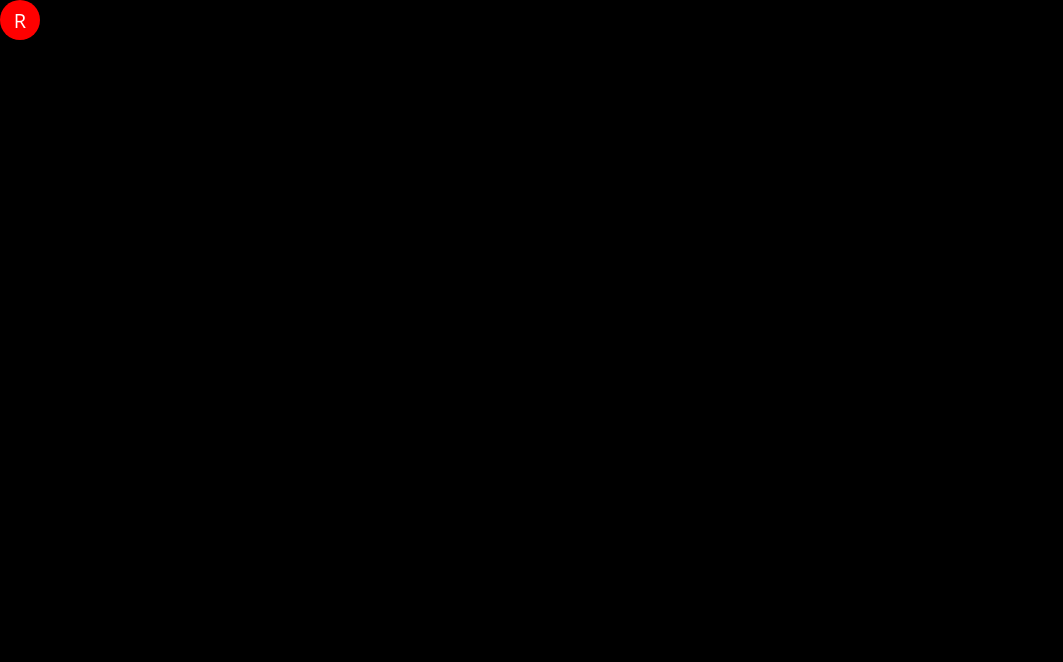
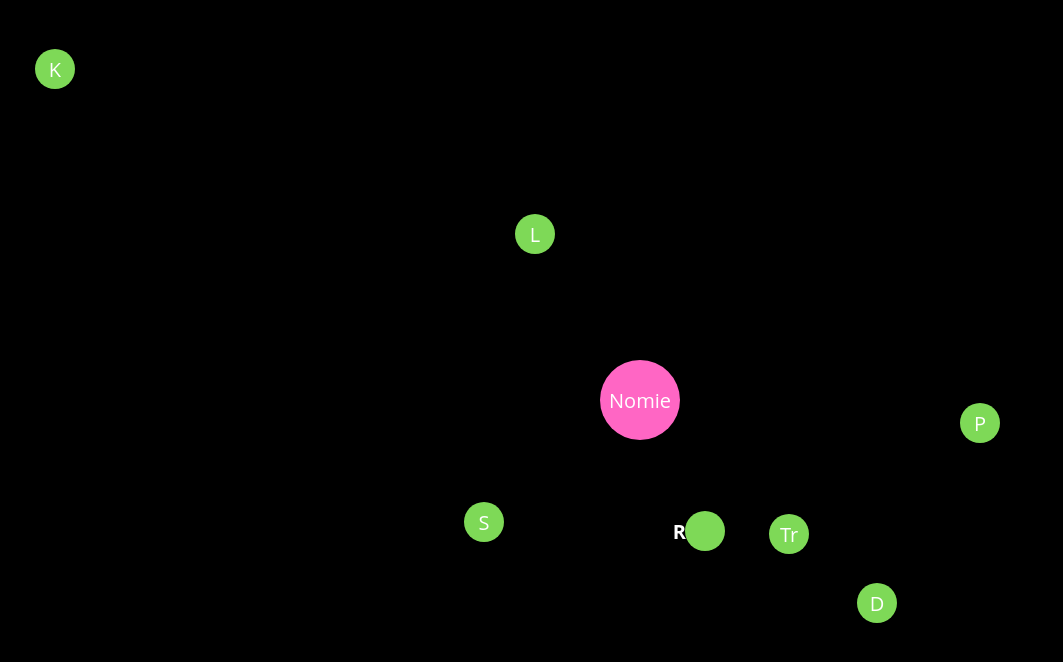
Before and after one commit to HOPE028/Mind-Map, a plain HTML site: page index.html in a window 1280 px wide. Shown: the whole page, without its empty margins (0-1063 px from the left). Drawn offline with Linux system fonts and the light colour scheme.

Commit message:
Random Placement Added

```diff
--- a/index.css
+++ b/index.css
@@ -22,13 +22,10 @@ body {
   background: var(--background-color);
 }
 
-.content {
-  position: relative;
-}
-
 .node {
+  z-index: 5;
   position: absolute;
-  background: red;
+  background: #7ed957;
   height: 40px;
   width: 40px;
   border-radius: 50%;
@@ -38,3 +35,36 @@ body {
   color: white;
   font-size: 20px;
 }
+
+.node-content {
+  /* position: aboslute; */
+
+  opacity: 0;
+  width: 200px;
+  height: 200px;
+  background: red;
+}
+
+.node:hover ~ .node .node-content {
+  opacity: 1;
+}
+
+.center_node {
+  z-index: 100;
+  position: absolute;
+  background: #ff66c4;
+  height: 80px;
+  width: 80px;
+  border-radius: 50%;
+
+  position: absolute;
+  left: 50%;
+  top: 50%;
+  transform: translate(-50%, -50%);
+
+  display: flex;
+  justify-content: center;
+  align-items: center;
+  color: white;
+  font-size: 20px;
+}
--- a/index.html
+++ b/index.html
@@ -9,7 +9,25 @@
   </head>
   <body>
     <div class="container">
-      <div class="content"><div class="node">R</div></div>
+      <div class="content">
+        <div class="center_node">Nomie</div>
+        <div class="node">
+          <h4>R</h4>
+          <div class="node-content">
+            <p>Title..</p>
+            <p>More then Just title...</p>
+          </div>
+        </div>
+
+        <div class="node">Tr</div>
+        <div class="node">P</div>
+        <div class="node">S</div>
+        <div class="node">K</div>
+        <div class="node">D</div>
+        <div class="node">L</div>
+      </div>
     </div>
+
+    <script src="./index.js"></script>
   </body>
 </html>
--- a/index.js
+++ b/index.js
@@ -0,0 +1,62 @@
+;(() => {
+  'use strict'
+  const TRIES_PER_BOX = 50
+  const randUint = (range) => (Math.random() * range) | 0
+  const placing = [...document.querySelectorAll('.node')].map((el) =>
+    Bounds(el, 5)
+  )
+  const fitted = []
+  const areaToFit = Bounds()
+  var maxTries = TRIES_PER_BOX * placing.length
+  while (placing.length && maxTries > 0) {
+    let i = 0
+    while (i < placing.length) {
+      const box = placing[i]
+      box.moveTo(randUint(areaToFit.w - box.w), randUint(areaToFit.h - box.h))
+      if (fitted.every((placed) => !placed.overlaps(box))) {
+        fitted.push(placing.splice(i--, 1)[0].placeElement())
+      } else {
+        maxTries--
+      }
+      i++
+    }
+  }
+  function Bounds(el, pad = 0) {
+    const box = el?.getBoundingClientRect() ?? {
+      left: innerWidth * 0.1,
+      top: innerHeight * 0.1,
+      right: innerWidth * 0.9,
+      bottom: innerHeight * 0.9,
+      width: innerWidth * 0.9,
+      height: innerHeight * 0.9,
+    }
+    return {
+      l: box.left - pad,
+      t: box.top - pad,
+      r: box.right + pad,
+      b: box.bottom + pad,
+      w: box.width + pad * 2,
+      h: box.height + pad * 2,
+      overlaps(bounds) {
+        return !(
+          this.l > bounds.r ||
+          this.r < bounds.l ||
+          this.t > bounds.b ||
+          this.b < bounds.t
+        )
+      },
+      moveTo(x, y) {
+        this.r = (this.l = x) + this.w
+        this.b = (this.t = y) + this.h
+        return this
+      },
+      placeElement() {
+        if (el) {
+          el.style.top = this.t + pad + 'px'
+          el.style.left = this.l + pad + 'px'
+        }
+        return this
+      },
+    }
+  }
+})()
```
